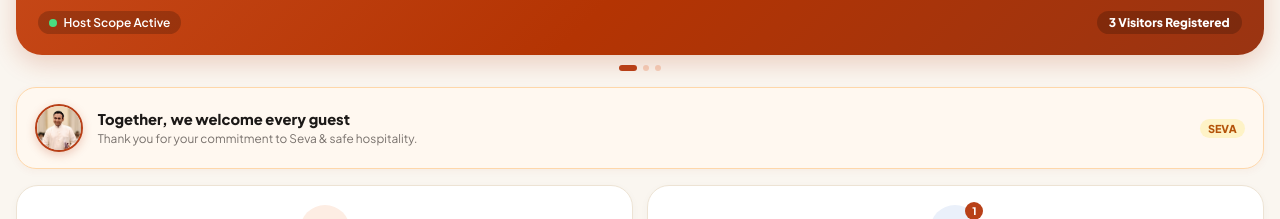
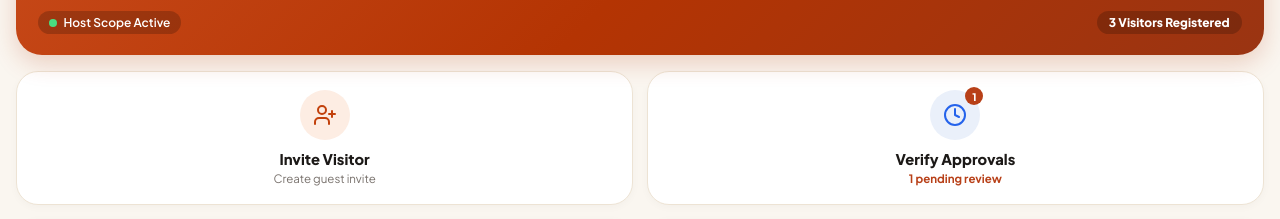
Before and after one commit to s0rimadusudhansaikondapaka/hostApp, a React (Vite) app: page /home in a window 1280 px wide. Shown: the part 194-413 px from the top of the page. Built offline with nearby package versions, Linux system fonts and the light colour scheme; no server answers; sample sign-in values are in the browser's storage.

Commit message:
Fix #31: Remove 'Together, we welcome every guest' seva banner in Host screen

```diff
--- a/src/pages/HostHome.jsx
+++ b/src/pages/HostHome.jsx
@@ -193,61 +193,6 @@ export default function HostHome({ history }) {
             }}>
               {registrations.length} Visitors Registered
             </div>
-          </div>
-        </div>
-
-        {/* Carousel indicator dots underneath matching Attachment 2 */}
-        <div style={{ display: 'flex', justifyContent: 'center', alignItems: 'center', gap: '6px', margin: '0.65rem 0 0.2rem 0' }}>
-          <span style={{ width: '18px', height: '6px', borderRadius: '9999px', background: '#b84018', display: 'inline-block' }}></span>
-          <span style={{ width: '6px', height: '6px', borderRadius: '50%', background: '#f5d0bd', display: 'inline-block' }}></span>
-          <span style={{ width: '6px', height: '6px', borderRadius: '50%', background: '#f5d0bd', display: 'inline-block' }}></span>
-        </div>
-
-        {/* 2. Motivational Seva Card matching Attachment 2 */}
-        <div className="host-seva-card">
-          <div style={{
-            width: '48px',
-            height: '48px',
-            borderRadius: '50%',
-            overflow: 'hidden',
-            border: '2px solid #b84018',
-            display: 'flex',
-            alignItems: 'center',
-            justifyContent: 'center',
-            flexShrink: 0,
-            boxShadow: '0 3px 10px rgba(184, 64, 24, 0.25)',
-            background: '#faf6f0'
-          }}>
-            <img
-              src="/madhu_sudhan_sai.jpg"
-              alt="Sri Madhusudan Sai"
-              style={{
-                width: '100%',
-                height: '100%',
-                objectFit: 'cover',
-                objectPosition: 'center 12%',
-                display: 'block'
-              }}
-            />
-          </div>
-          <div style={{ flex: 1, minWidth: 0 }}>
-            <h3 style={{ margin: '0 0 0.15rem 0', fontSize: '0.92rem', fontWeight: '800', color: '#1c1917' }}>
-              Together, we welcome every guest
-            </h3>
-            <p style={{ margin: 0, fontSize: '0.74rem', color: '#78716c', lineHeight: '1.3' }}>
-              Thank you for your commitment to Seva &amp; safe hospitality.
-            </p>
-          </div>
-          <div style={{
-            background: '#fef3c7',
-            color: '#b45309',
-            padding: '3px 8px',
-            borderRadius: '9999px',
-            fontSize: '0.68rem',
-            fontWeight: '800',
-            flexShrink: 0
-          }}>
-            SEVA
           </div>
         </div>
 
```
